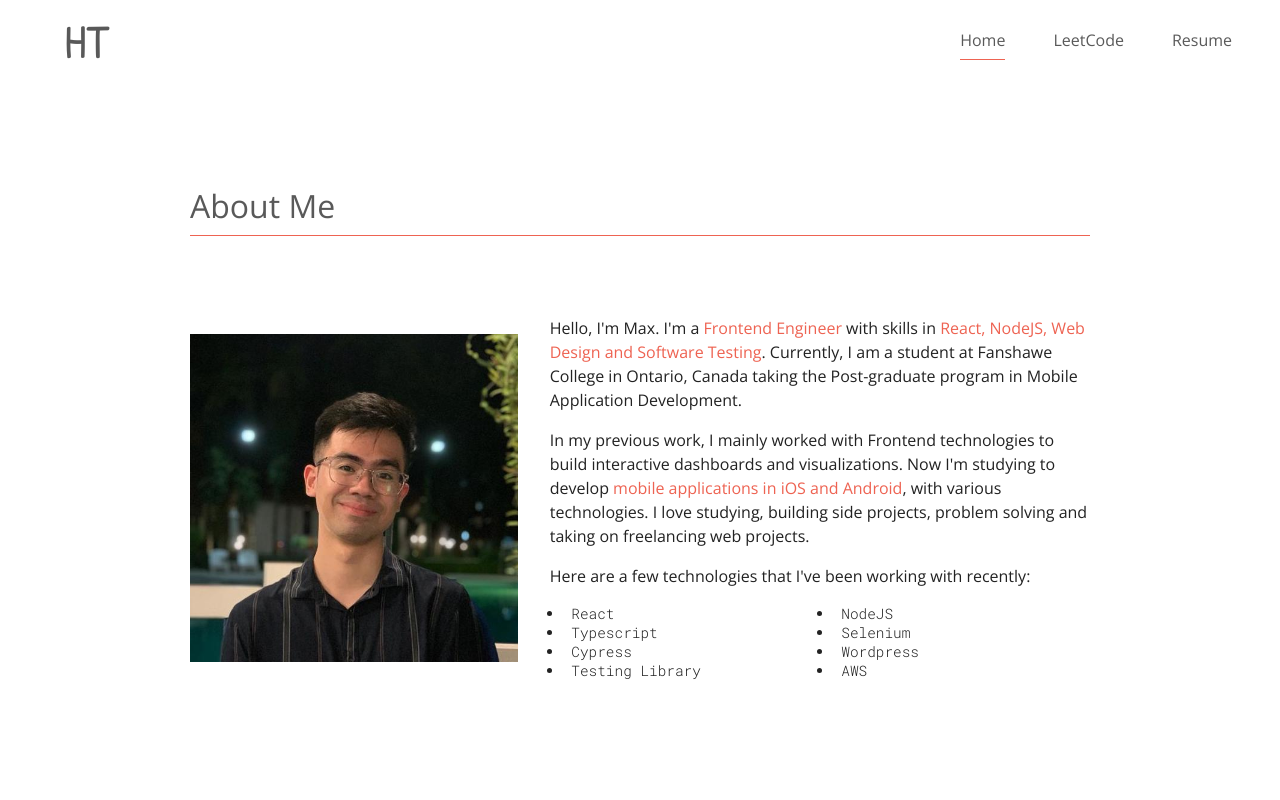
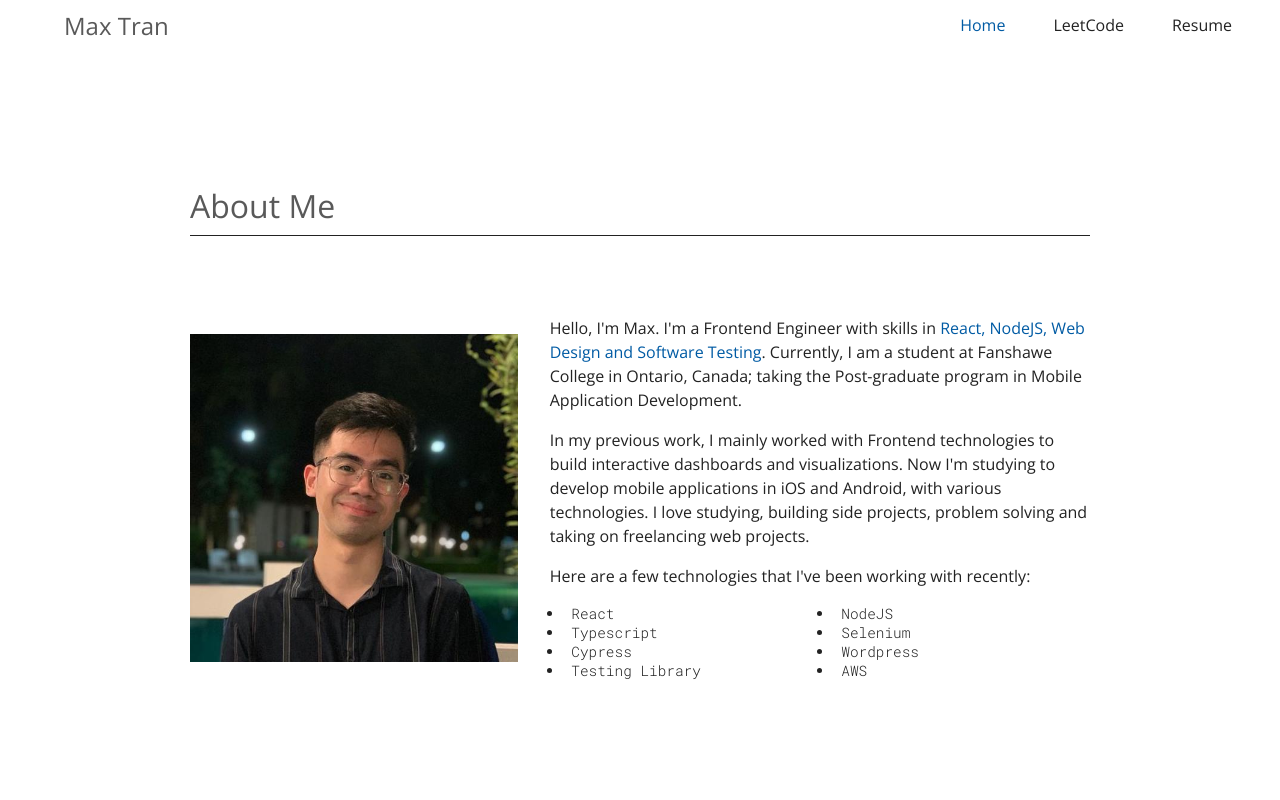
Before and after one commit to max172-hqt/max172-hqt.github.io, a Next.js app: page / in a window 1280 px wide. Shown: the top 800 px of the page. Built offline with nearby package versions, Linux system fonts and the light colour scheme.

Commit message:
fix: Improve accessibility by changing theme color

```diff
--- a/components/Footer/PageFooter.tsx
+++ b/components/Footer/PageFooter.tsx
@@ -40,7 +40,7 @@ export default function PageFooter() {
           </li>
         </ul>
       </div>
-      <div>Developed by Max with NextJS</div>
+      <div>Designed & Developed by Max</div>
     </footer>
   );
 }
--- a/components/Navigation/Navbar.module.css
+++ b/components/Navigation/Navbar.module.css
@@ -1,8 +1,9 @@
 .logo {
-  font-family: "Patrick Hand", sans-serif;
-  font-size: 3em;
+  font-family: var(--font-main);
+  font-size: 1.5em;
   transition: all 200ms;
   margin-left: 1rem;
+  width: 150px;
 }
 
 .logo a {
@@ -16,7 +17,7 @@
 }
 
 .nav {
-  height: 80px;
+  height: 50px;
   width: 100%;
   display: flex;
   align-items: center;
@@ -38,18 +39,18 @@
 .menu {
   display: none;
   position: absolute;
-  top: 80px;
+  top: 50px;
   left: 0;
   flex-direction: column;
   width: 100%;
-  height: calc(100vh - 80px);
+  height: calc(100vh - 50px);
   border-top: 1px solid var(--white-color);
   transition: display 2000ms ease-in-out;
 }
 
 .expanded {
   display: flex;
-  background-color: var(--theme-color);
+  background-color: white;
 }
 
 .menu li {
@@ -59,22 +60,14 @@
   /* font-size: 1.2em; */
 }
 
-.active a {
-  color: var(--theme-color);
-}
-
 .menu li a {
   text-decoration: none;
-  color: var(--white-color);
+  color: var(--text-color);
   transition: color 200ms ease-in-out;
 }
 
 .menu li a:hover {
   color: var(--theme-color);
-}
-
-.active {
-  border-bottom: 1px solid var(--theme-color);
 }
 
 @media screen and (min-width: 768px) {
@@ -83,9 +76,9 @@
     position: relative;
     justify-content: flex-end;
     align-items: center;
-    margin-left: auto;
+    /* margin-left: auto; */
     top: 0;
-    height: 80px;
+    height: 50px;
     flex-direction: row;
     gap: 3em;
     border: none;
--- a/components/Navigation/PageNavbar.tsx
+++ b/components/Navigation/PageNavbar.tsx
@@ -15,16 +15,20 @@ interface Props {
   scrolledToTop: boolean
 }
 
+const activeStyle = (active: boolean) => ({
+  color: active ? '#005BA4' : '#222222',
+})
+
 function HideOnScroll(props: Props) {
   const { children, window, scrolledToTop } = props;
 
   const trigger = useScrollTrigger({
-    disableHysteresis: false,
+    disableHysteresis: true,
     threshold: 100,
     target: window ? window() : undefined,
   });
 
-  const childrenClone = React.cloneElement(children, {
+  return React.cloneElement(children, {
     style: {
       backgroundColor: 'rgba(255, 255, 255, 0.9)',
       backdropFilter: 'blur(6px)',
@@ -32,11 +36,11 @@ function HideOnScroll(props: Props) {
     }
   })
 
-  return (
-    <Slide appear={false} direction="down" in={!trigger}>
-      {childrenClone}
-    </Slide>
-  );
+  // return (
+  //   <Slide appear={false} direction="down" in={!trigger}>
+  //     {childrenClone}
+  //   </Slide>
+  // );
 }
 
 export default function Navbar() {
@@ -65,7 +69,7 @@ export default function Navbar() {
         <HideOnScroll scrolledToTop={scrolledToTop}>
           <nav className={styles.nav}>
             <div className={styles.logo}>
-              <Link href="/">HT</Link>
+              <Link href="/">Max Tran</Link>
             </div>
             <button
               className={styles.menuButton}
@@ -78,20 +82,18 @@ export default function Navbar() {
                 isNavExpanded ? styles.expanded : ""
               }`}
             >
-              <li className={router.pathname == "/" ? styles.active : ""}>
-                <Link href="/">Home</Link>
+              <li>
+                <Link href="/" style={activeStyle(router.pathname === '/')}>Home</Link>
               </li>
-              <li
-                className={router.pathname == "/leetcodes" ? styles.active : ""}
-              >
-                <Link href="/leetcodes">LeetCode</Link>
+              <li>
+                <Link href="/leetcodes" style={activeStyle(router.pathname === '/leetcodes')}>LeetCode</Link>
               </li>
               <li>
                 <a
                   href="/Huy_Tran___Resume.pdf"
-                  className={styles.button}
                   target="_blank"
                   rel="noopener noreferrer"
+                  style={activeStyle(router.pathname === '/resume')}
                 >
                   Resume
                 </a>
--- a/components/Portfolio/Introduction/IntroSection.tsx
+++ b/components/Portfolio/Introduction/IntroSection.tsx
@@ -13,15 +13,15 @@ export default function IntroSection() {
         </div>
         <div className={styles.content}>
           <p>
-            Hello, I&apos;m Max. I&apos;m a <span>Frontend Engineer</span> with skills in{" "}
+            Hello, I&apos;m Max. I&apos;m a Frontend Engineer with skills in{" "}
             <span>React, NodeJS, Web Design and Software Testing</span>.
-            Currently, I am a student at Fanshawe College in Ontario, Canada taking the
+            Currently, I am a student at Fanshawe College in Ontario, Canada; taking the
             Post-graduate program in Mobile Application Development.{" "}
           </p>
           <p>
             In my previous work, I mainly worked with Frontend technologies to
             build interactive dashboards and visualizations.
-            Now I&apos;m studying to develop <span>mobile applications in iOS and Android</span>, with various technologies.
+            Now I&apos;m studying to develop mobile applications in iOS and Android, with various technologies.
             I love studying, building side projects, problem solving and taking on freelancing web projects.
           </p>
           <div className={styles.technologies}>
--- a/styles/globals.css
+++ b/styles/globals.css
@@ -1,7 +1,7 @@
-@import url('https://fonts.googleapis.com/css2?family=Bebas+Neue&family=IBM+Plex+Sans:wght@300;400&family=Open+Sans:wght@400&family=Patrick+Hand&family=Roboto+Mono:wght@300&family=Roboto:wght@400;500;700&display=swap');
+@import url('https://fonts.googleapis.com/css2?family=Bebas+Neue&family=IBM+Plex+Sans:wght@300;400&family=Open+Sans:wght@300;400&family=Patrick+Hand&family=Roboto+Mono:wght@300&family=Roboto:wght@400;500;700&display=swap');
 
 :root {
-    --theme-color:      #EE6352;
+    --theme-color:      #005BA4;
     --heading-color:    rgba(0,0,0,0.65);
     --text-color:       #222222;
     --grey-color:       #434242;
@@ -41,11 +41,11 @@ h2 {
   /* display: inline-block;
   width: 300px; */
   font-family: var(--font-big-heading);
-  font-weight: 400;
+  font-weight: 300;
   color: var(--heading-color);
   font-size: 2em;
   margin: 0.5em 0 0.25em 0;
-  border-bottom: 1px solid var(--theme-color);
+  border-bottom: 1px solid var(--text-color);
   padding: 0.5rem 0;
 }
 
```
